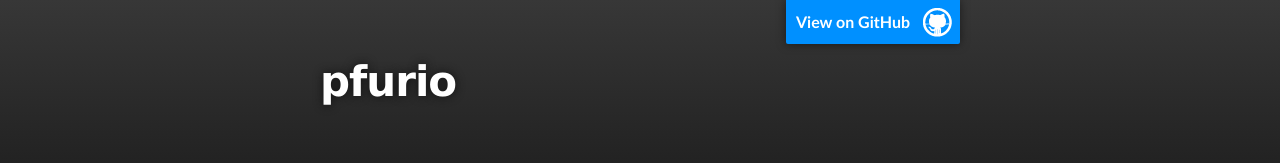
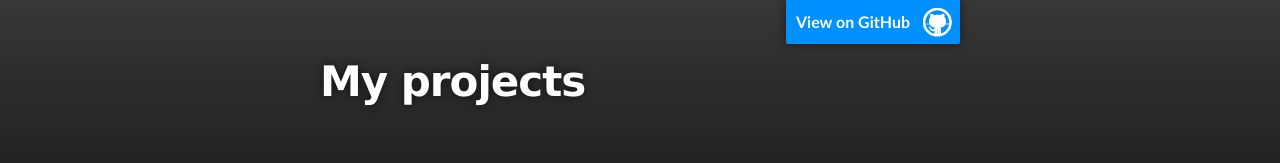
Before and after one commit to pfurio/pfurio.github.io, a plain HTML site: page index.html in a window 1280 px wide. Shown: the top 163 px of the page. Drawn offline with Linux system fonts and the light colour scheme.

Commit message:
Update index.html

```diff
--- a/index.html
+++ b/index.html
@@ -8,7 +8,7 @@
 
     <link rel="stylesheet" type="text/css" media="screen" href="stylesheets/stylesheet.css">
 
-    <title>My repository</title>
+    <title>pfurio repo</title>
   </head>
 
   <body>
@@ -18,7 +18,7 @@
         <header class="inner">
           <a id="forkme_banner" href="https://github.com/pfurio">View on GitHub</a>
 
-          <h1 id="project_title">pfurio</h1>
+          <h1 id="project_title">My projects</h1>
           <h2 id="project_tagline"></h2>
 
         </header>
```
